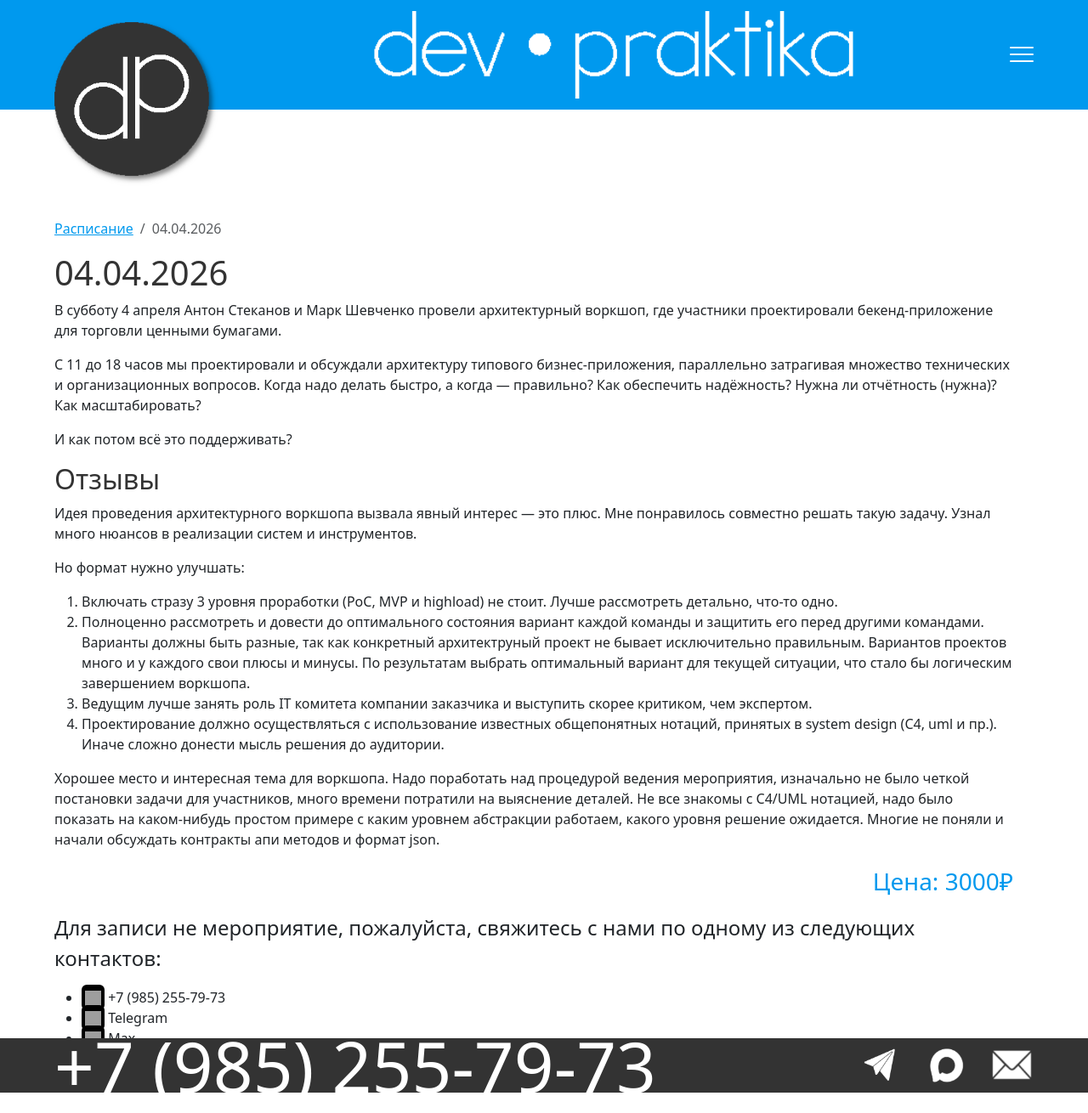
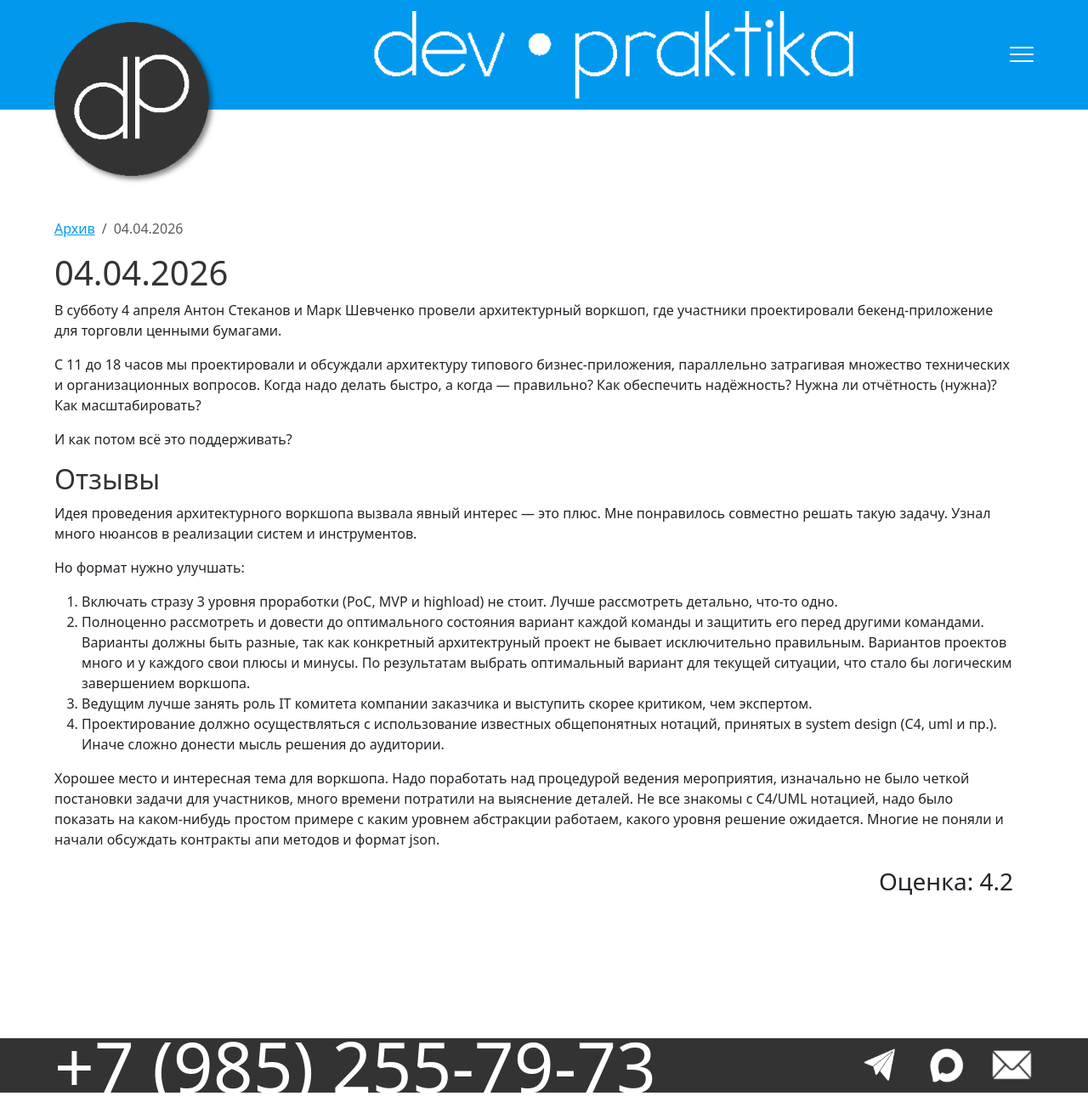
Before and after one commit to devpraktika-ru/devpraktika-ru.github.io, a Jekyll site: the page built from _posts/2026-04-04-architecture-workshop.md, in a window 1280 px wide. Shown: the whole page at 85% size. Built offline with Jekyll 4.4.1, drawn with Linux system fonts in a browser that asks for light colours; grey boxes are pictures that could not be loaded.

Commit message:
Избавился от event.past

```diff
--- a/_config.yml
+++ b/_config.yml
@@ -7,10 +7,8 @@ timezone: Europe/Moscow
 collections:
   educators:
     output: true
-    permalink: /educators/:slug/
   workshops:
     output: true
-    permalink: /workshops/:slug/
 
 defaults:
   - scope:
@@ -18,11 +16,13 @@ defaults:
       type: "educators"
     values:
       layout: "educator"
+      permalink: /educators/:slug/
   - scope:
       path: ""
       type: "workshops"
     values:
       layout: "workshop"
+      permalink: /workshops/:slug/
   - scope:
       path: ""
       type: "posts"
--- a/_layouts/event.html
+++ b/_layouts/event.html
@@ -8,7 +8,7 @@ layout: default
   <div class="bg-white col-12">
     <nav aria-label="breadcrumb">
       <ol class="breadcrumb">
-        {% if page.past %}
+        {% if page.date < site.time %}
           <li class="breadcrumb-item"><a href="{% link archive/index.md %}">Архив</a></li>
         {% else %}
           <li class="breadcrumb-item"><a href="{% link schedule/index.md %}">Расписание</a></li>
@@ -23,7 +23,7 @@ layout: default
   <div class="bg-white col-12">
     <h1>{{ workshop.title }} {{ page.date | date: "%d.%m.%Y" }}</h1>
     {{ page.content | markdownify }}
-    {% if page.past %}
+    {% if page.date < site.time %}
       <p class="fs-3 text-end">Оценка: {% if page.mark %}{{ page.mark }}{% else %}?{% endif %}</p>
     {% else %}
       <p class="fs-3 text-end price">Цена: {{ page.price }}₽</p>
```
Also changed, not shown: archive/index.md (+1 -1 lines), index.md (+1 -1 lines).
